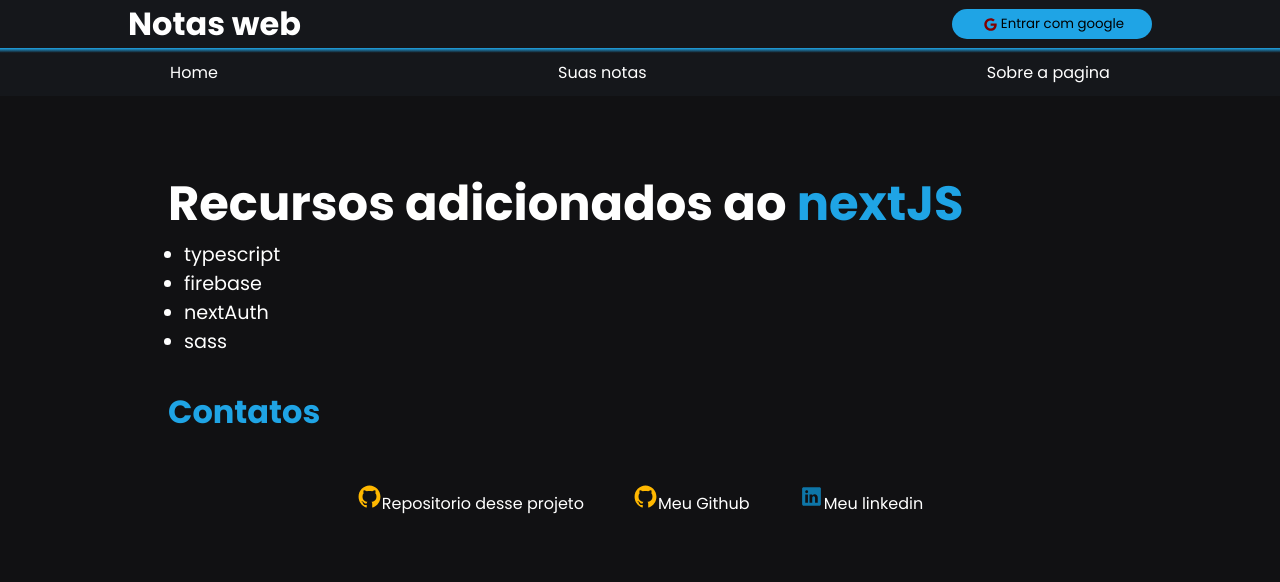
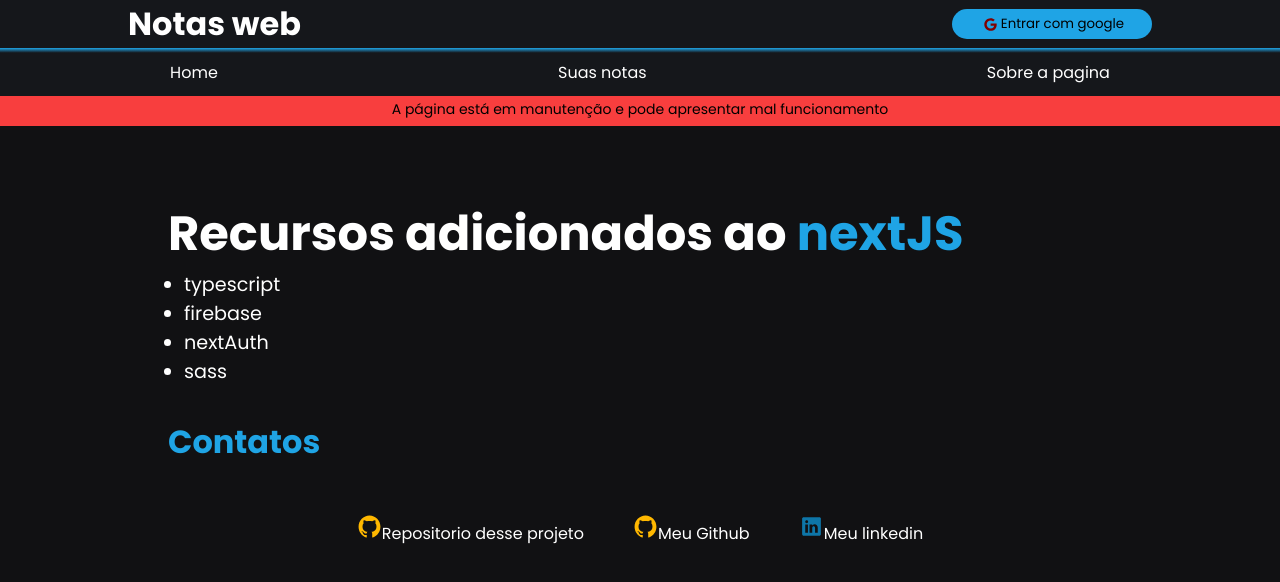
Before and after one commit to GBfds/notas_web, a Next.js app: page /sobre in a window 1280 px wide. Shown: the top 582 px of the page. Built offline with nearby package versions, Linux system fonts and the light colour scheme; no server answers.

Commit message:
Revert "Revert ".""
This reverts commit 5cf6b6309994bf3a21b285fbd5b32ea0234a3951.

```diff
--- /dev/null
+++ b/src/components/MessageAlert/index.tsx
@@ -0,0 +1,9 @@
+import styles from "./styles.module.scss"
+
+export function MessageAlert(){
+    return(
+        <div className={styles.alert}>
+            <span>A página está em manutenção e pode apresentar mal funcionamento</span>
+        </div>
+    )
+}
--- /dev/null
+++ b/src/components/MessageAlert/styles.module.scss
@@ -0,0 +1,10 @@
+.alert{
+    background-color: rgb(248, 62, 62);
+    width: 100%;
+    height: 30px;
+    text-align: center;
+    span{
+        font-size: 14px;
+        margin: 5px auto;
+    }
+}
--- a/src/components/SingInButton/index.tsx
+++ b/src/components/SingInButton/index.tsx
@@ -29,7 +29,7 @@ export function SingInButton(){
         onClick={() => signOut()}
         >
             <FaGoogle size={13} color="red"/>
-            <p>Bem vindo {session.user?.name}</p>
+            <p>Bem vindo</p>
             <FiXCircle size={20}/>
         </button>
     )
--- a/src/pages/_app.tsx
+++ b/src/pages/_app.tsx
@@ -1,5 +1,6 @@
 import {Provider as NextAuthProvider} from "next-auth/client"
 import {AppProps} from "next/app";
+import {MessageAlert} from "../components/MessageAlert"
 
 
 import {Header} from "../components/Header";
@@ -10,6 +11,7 @@ function MyApp({ Component, pageProps} : AppProps) {
   return(
     <NextAuthProvider session={pageProps.session}>
     <Header/>
+    <MessageAlert/>
     <Component {...pageProps} />
     </NextAuthProvider>
   )
```
